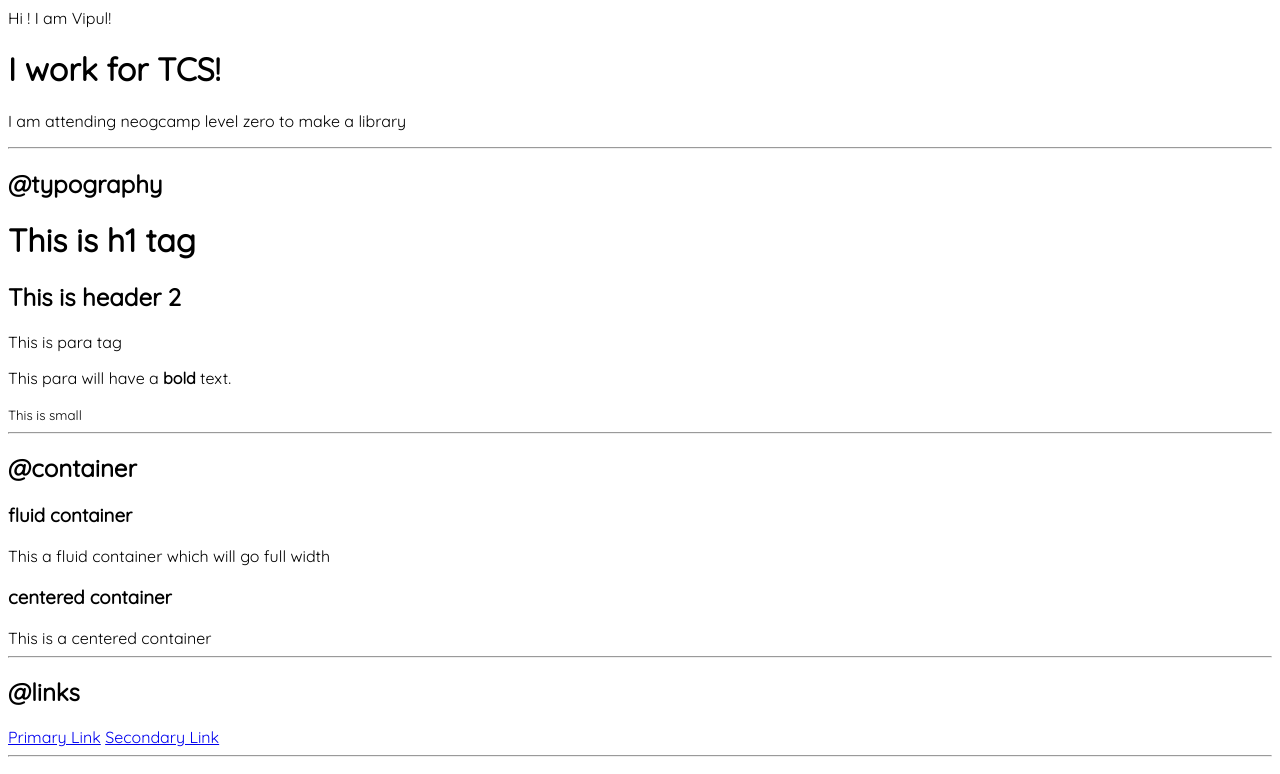
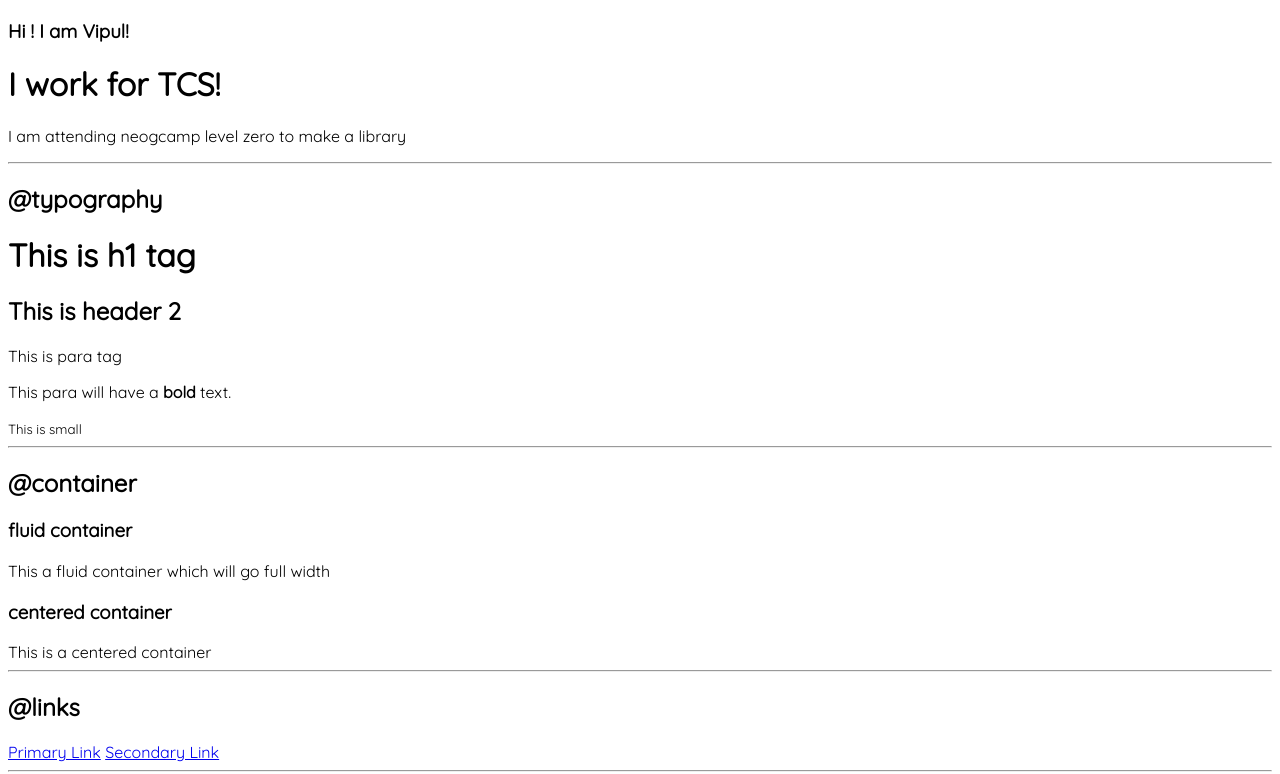
Before and after one commit to VipulGirme/vipul-girme-portfolio, a plain HTML site: page index.html in a window 1280 px wide. Shown: the top 774 px of the page. Drawn offline with Linux system fonts and the light colour scheme.

Commit message:
issue fix

```diff
--- a/index.html
+++ b/index.html
@@ -9,7 +9,7 @@
     <link href="styles.css" rel ="stylesheet"/>
 </head>
 <body>
-    Hi ! I am Vipul!
+    <h3>Hi ! I am Vipul!</h3>
     <h1>I work for TCS!</h1>
     <!-- <h1 style="color: red;">I work for TCS!</h1> -->
     <p>I am attending neogcamp level zero to make a library</p>
```
